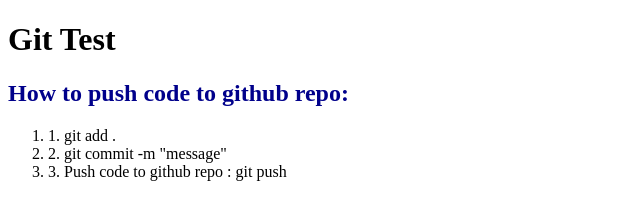
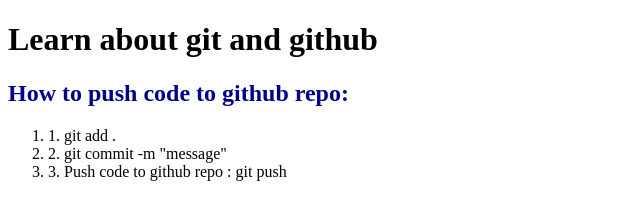
Before and after one commit to sreypheasin/test-repo3, a plain HTML site: page index.html in a window 1280 px wide. Shown: the whole page, without its empty margins (0-640 px from the left). Drawn offline with Linux system fonts and the light colour scheme.

Commit message:
change title

```diff
--- a/index.html
+++ b/index.html
@@ -7,12 +7,12 @@
     <title>test</title>
   </head>
   <body>
-    <h1>Git Test</h1>
+    <h1>Learn about git and github</h1>
     <h2>How to push code to github repo:</h2>
     <ol>
       <li>1. git add .</li>
       <li>2. git commit -m "message"</li>
-      <li>3. Push code to github repo : git push </li>
+      <li>3. Push code to github repo : git push</li>
     </ol>
   </body>
 </html>
```
